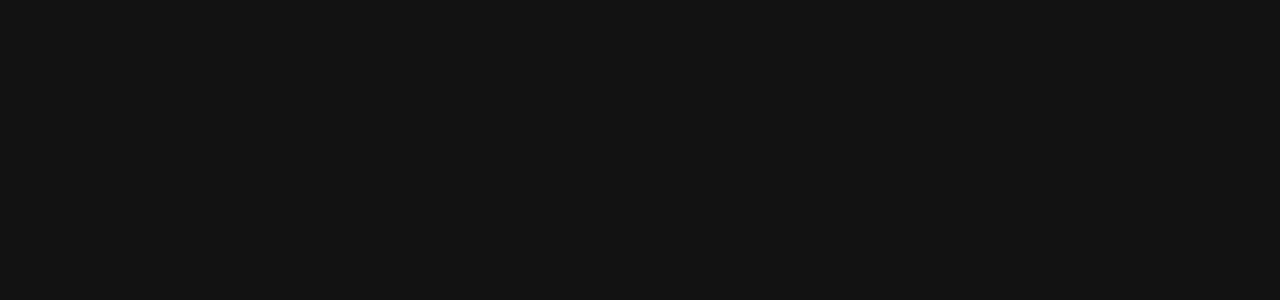
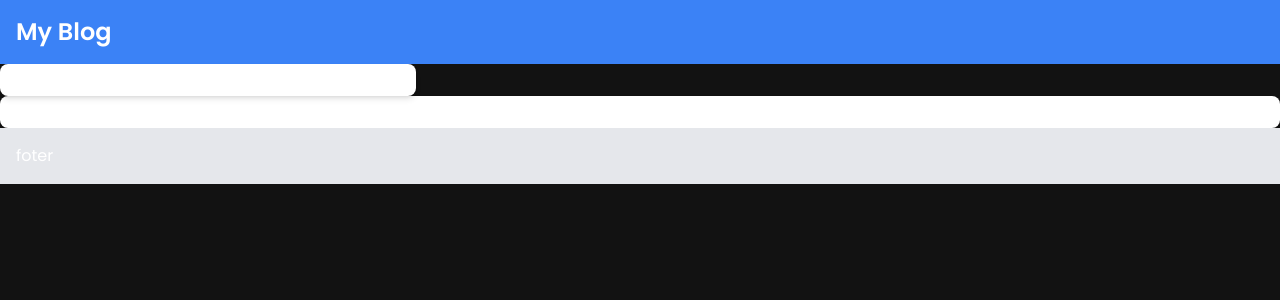
Before and after one commit to edwin-pedraza/react, a React (Vite) app: page /react/blog in a window 1280 px wide. Before the commit this address had no page. Shown: the top 300 px of the page. Built offline with nearby package versions, Linux system fonts and the light colour scheme.

Commit message:
se crea link de blog y estructura base

```diff
--- a/src/Home.jsx
+++ b/src/Home.jsx
@@ -1,10 +1,8 @@
-
-
-
 import { Route, Routes } from 'react-router-dom';
-import Education from './components/resume/Education';
+// import Education from './components/resume/Education';
 
 import App from './App';
+import Blog from './components/blog/Blog';
 
 
 const Home =() => {
@@ -12,9 +10,11 @@
 
   return (
     <>
+
+
       <Routes>
         <Route path='/react' element = {<App/>}/>
-        {/* <Route path='/#resum' element = {<Education/>}/> */}
+        <Route path='/react/blog' element = {< Blog/>}/>
       </Routes>
     </>
 
--- a/src/components/Navbar.jsx
+++ b/src/components/Navbar.jsx
@@ -37,7 +37,7 @@
     >
       <div className='w-full flex justify-between items-center max-w-7xl mx-auto'>
         <Link
-          to='/'
+          to='/react'
           className='flex items-center gap-2'
           onClick={() => {
             setActive("");
@@ -61,8 +61,16 @@
               onClick={() => setActive(nav.title)}
             >
               <a href={`#${nav.id}`}>{nav.title}</a>
+
             </li>
+
           ))}
+          <Link
+          to='/react/blog'
+            className={`${
+              active === true ? "text-white" : "text-secondary"
+            } hover:text-white text-[18px] font-medium cursor-pointer`}
+          >Blog</Link>
         </ul>
 
         <div className='sm:hidden flex flex-1 justify-end items-center'>
--- a/src/components/Tech.jsx
+++ b/src/components/Tech.jsx
@@ -1,12 +1,12 @@
 
 
 import { BallCanvas } from "./canvas";
-import { SectionWrapper } from "../hoc";
+// import { SectionWrapper } from "../hoc";
 import { technologies } from "../constants";
 
 const Tech = () => {
   return (
-    <div className='flex flex-row flex-wrap justify-center gap-2'>
+    <div className='flex flex-row flex-wrap justify-center gap-1'>
       {technologies.map((technology) => (
         <div className='w-28 h-28' key={technology.name}>
           <BallCanvas icon={technology.icon} />
@@ -16,4 +16,4 @@
   );
 };
 
-export default SectionWrapper(Tech, "tech");
+export default Tech;
--- /dev/null
+++ b/src/components/blog/Blog.jsx
@@ -0,0 +1,24 @@
+
+import { Route, Routes } from 'react-router-dom';
+import Header from './page/header';
+import BlogList from './page/BlogList';
+import BlogPost from './page/BlogPost';
+import Footer from './page/Footer';
+const Blog =() => {
+
+
+  return (
+    <>
+
+      < Header />
+      < BlogList />
+      < BlogPost />
+      < Footer />
+
+    </>
+
+
+  )
+}
+
+export default Blog
--- /dev/null
+++ b/src/components/blog/page/BlogList.jsx
@@ -0,0 +1,15 @@
+
+import BlogPost from './BlogPost';
+
+function BlogList({ posts }) {
+  return (
+    <div className="grid grid-cols-1 md:grid-cols-2 lg:grid-cols-3 gap-4">
+      {/* {posts.map((post) => (
+        <BlogPost key={post.id} post={post} />
+      ))} */}
+      <BlogPost />
+    </div>
+  );
+}
+
+export default BlogList;
--- /dev/null
+++ b/src/components/blog/page/BlogPost.jsx
@@ -0,0 +1,17 @@
+
+
+function BlogPost({ post }) {
+  return (
+    <div className="bg-white shadow-md p-4 rounded-lg">
+      {/* <h2 className="text-xl font-semibold">{post.title}</h2>
+      <p className="text-gray-600">{post.date}</p>
+      <p className="mt-2">{post.excerpt}</p>
+      <a href={`/blog/${post.slug}`} className="text-blue-600 hover:underline mt-2">
+        Read more
+      </a> */}
+      <h1>{post}</h1>
+    </div>
+  );
+}
+
+export default BlogPost;
--- /dev/null
+++ b/src/components/blog/page/Footer.jsx
@@ -0,0 +1,11 @@
+
+function Footer() {
+  return (
+    <footer className="bg-gray-200 p-4">
+      {/* Footer content */}
+      <h1>foter</h1>
+    </footer>
+  );
+}
+
+export default Footer;
--- /dev/null
+++ b/src/components/blog/page/Header.jsx
@@ -0,0 +1,14 @@
+
+
+function Header() {
+  return (
+    <header className="bg-blue-500 text-white p-4">
+      <h1 className="text-2xl font-semibold">My Blog</h1>
+      <nav>
+        {/* Navigation links */}
+      </nav>
+    </header>
+  );
+}
+
+export default Header;
--- a/src/index.css
+++ b/src/index.css
@@ -38,8 +38,8 @@
 }
 
 .hash-span {
-  margin-top: -100px;
-  padding-bottom: 100px;
+  margin-top: -50px;
+  padding-bottom: 50px;
   display: block;
 }
 
```
